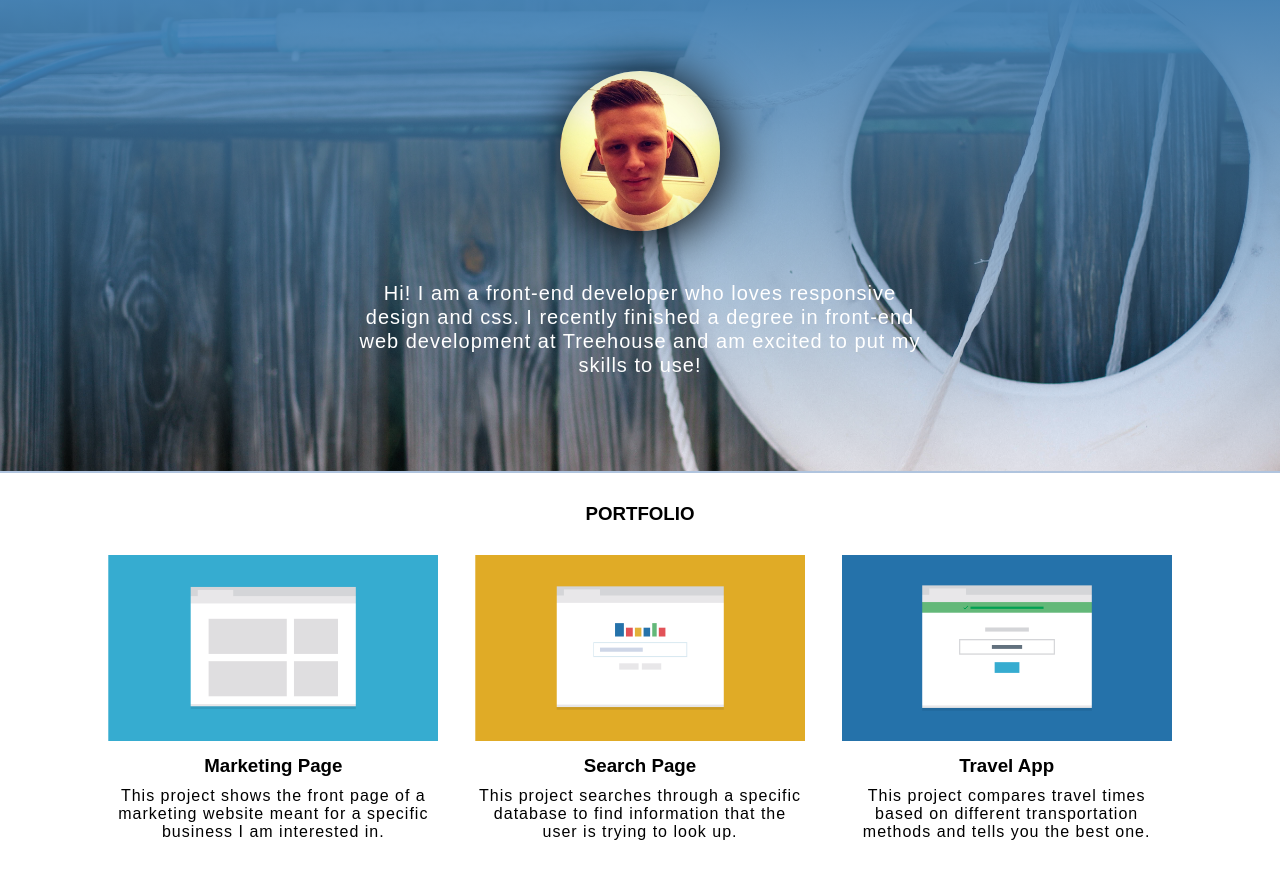
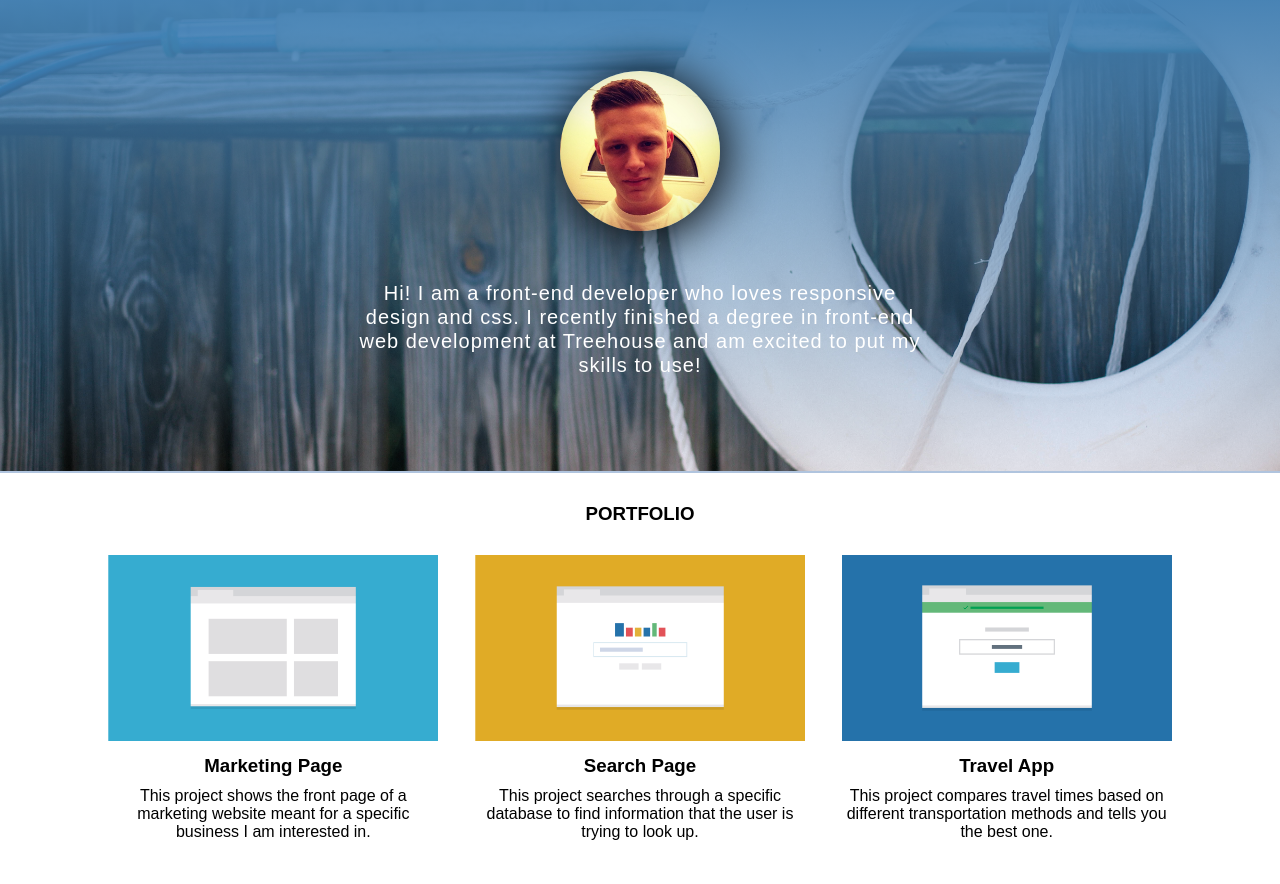
Before and after one commit to Tekknology/TreehouseDegreeProject2, a plain HTML site: page index.html in a window 1280 px wide. Shown: the part 68-952 px from the top of the page. Drawn offline with Linux system fonts and the light colour scheme.

Commit message:
Letter spacing deleted
letter spacing in gallery paragraphs slightly messing around with flow
of gallery in between different screen resolutions.

```diff
--- a/css/styles.css
+++ b/css/styles.css
@@ -91,7 +91,6 @@ a {
 .portfolio p {
   margin: 0 5%;
   padding-bottom: 30px;
-  letter-spacing: 1px;
 }
 
 /**
@@ -188,7 +187,6 @@ a {
   .portfolio p {
   margin: 0 5%;
   padding-bottom: 30px;
-  letter-spacing: 1px;
   }
   .gallery li {
     float: left;
@@ -280,7 +278,6 @@ a {
   .portfolio p {
   margin: 0 5%;
   padding-bottom: 30px;
-  letter-spacing: 1px;
   }
   .portfolio,
   .gallery {
```
